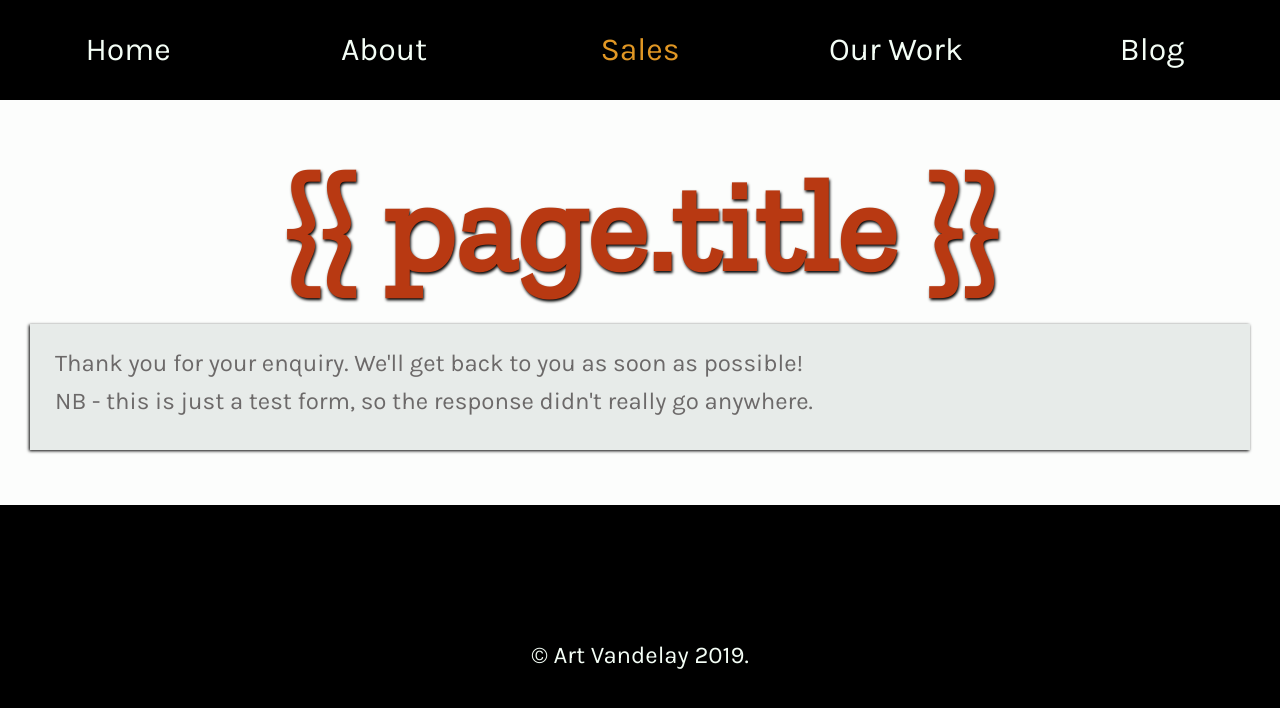
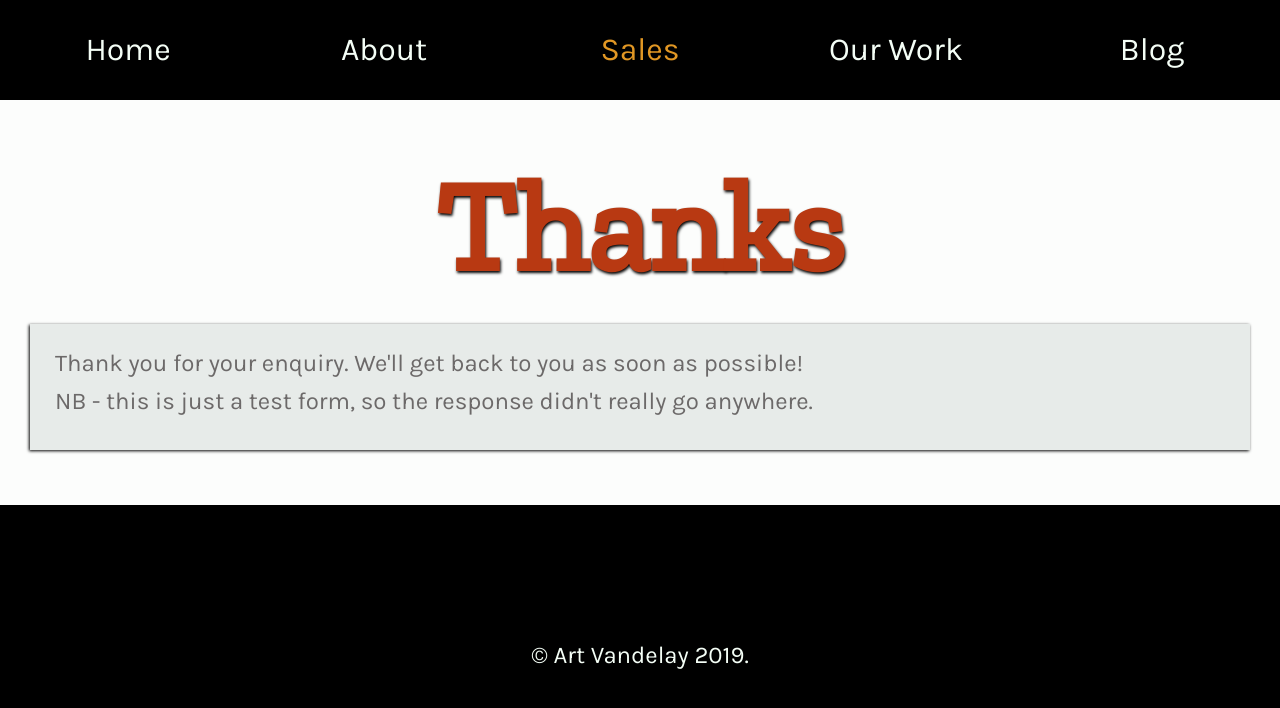
Before and after one commit to russelljkennedy/vandelay-industries, a Jekyll site: the page form-submit.html, which Jekyll copies as it is, in a window 1280 px wide. Shown: the top 708 px of the page. Built offline with Jekyll 4.4.1, drawn with Linux system fonts in a browser that asks for light colours.

Commit message:
Updating form sending

```diff
--- a/form-submit.html
+++ b/form-submit.html
@@ -4,7 +4,7 @@
   <meta charset="UTF-8">
   <meta name="viewport" content="width=device-width, initial-scale=1.0">
   <meta http-equiv="X-UA-Compatible" content="ie=edge">
-  <title>{{ page.title }}</title>
+  <title>Thanks for submitting our form</title>
   <script defer src="https://use.fontawesome.com/releases/v5.7.2/js/all.js" integrity="sha384-0pzryjIRos8mFBWMzSSZApWtPl/5++eIfzYmTgBBmXYdhvxPc+XcFEk+zJwDgWbP" crossorigin="anonymous"></script>
   <link href="https://fonts.googleapis.com/css?family=Zilla+Slab|Alfa+Slab+One|Karla" rel="stylesheet">
   <link rel="stylesheet" href="/vandelay-industries/css/style.css">
@@ -16,11 +16,7 @@
         <!-- Main nav -->
         <nav>
           <div id="logo-container">
-            {% if page.url == "/" %}
-            <h2>Vandelay Industries</h2>
-            {% else %}
             <a href="/vandelay-industries"><h2>Vandelay Industries</h2></a>
-            {% endif %}
           </div>
           <!-- Container for popout nav -->
           <div id="nav-container">
@@ -51,7 +47,7 @@
         <div class="vl-page">
           <!-- Title container -->
           <section class="title-container">
-            <h1 class="title">{{ page.title }}</h1>
+            <h1 class="title">Thanks</h1>
           </section>
           <section class="content">
             <p>Thank you for your enquiry. We'll get back to you as soon as possible!</p>
```
